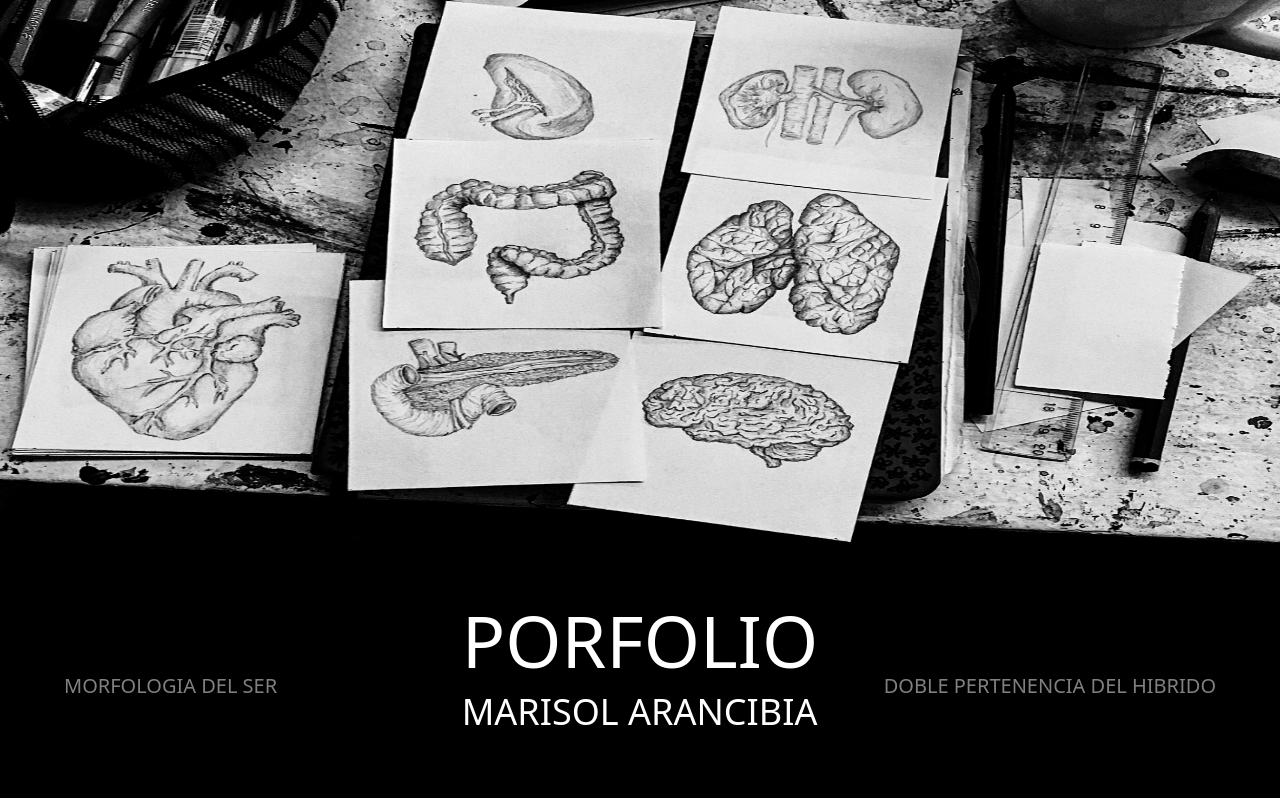
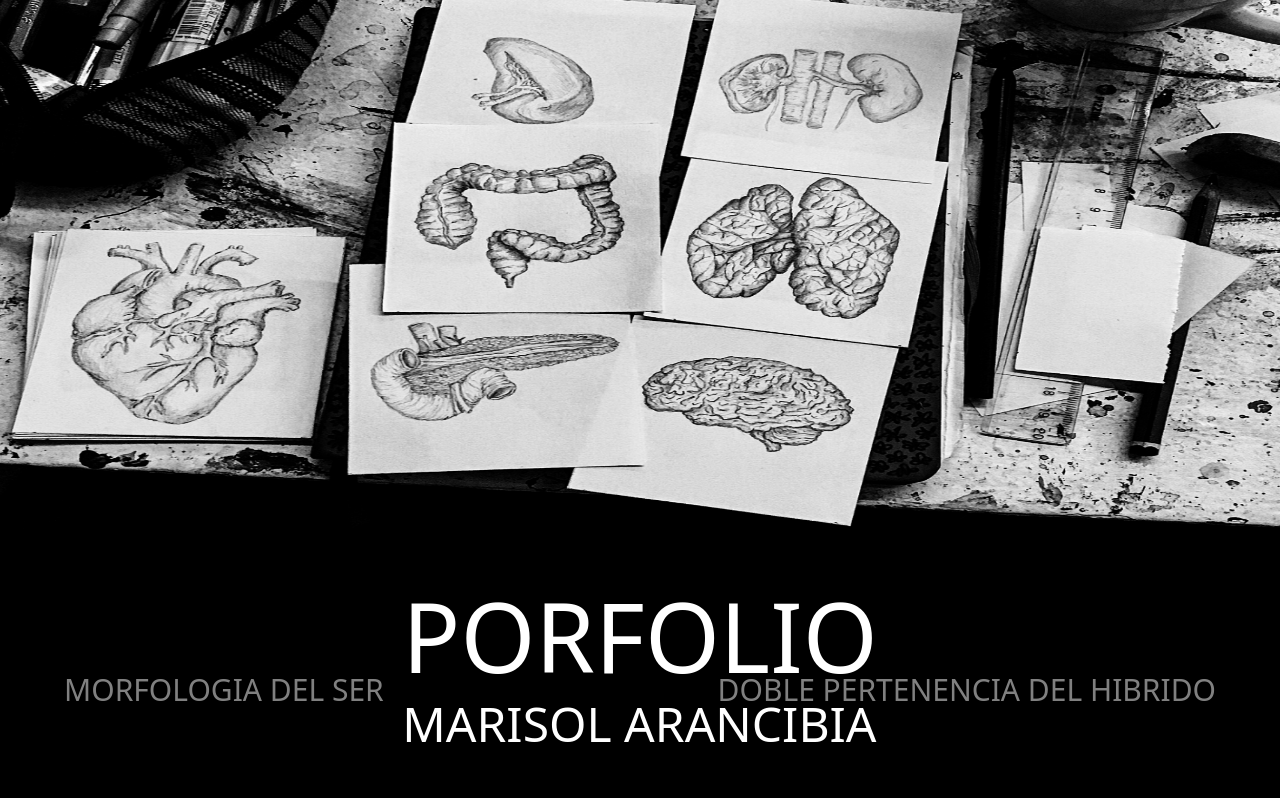
Before and after one commit to Ulises-Molina/Porfolio-Aransol, a React (Vite) app: page / in a window 1280 px wide. Shown: the top 798 px of the page. Built offline with nearby package versions, Linux system fonts and the light colour scheme.

Commit message:
Agregue responsive

```diff
--- a/src/App.tsx
+++ b/src/App.tsx
@@ -10,11 +10,11 @@ export const App: React.FC = () => {
             <section className="bg-red h-[80vh] w-screen flex flex-col justify-center items-center animate-fadeIn delay-500 min-w-full">
                 <img src="/home.png" alt="imagen portada" className="w-full h-full opacity-0 animate-fadeInImage delay-500"></img>
                 <div className="pt-8 opacity-0 animate-slideInUp delay-700">
-                    <h1 className="text-white text-7xl mt-6 font-light">PORFOLIO</h1>
-                    <h1 className="text-white text-4xl mt-4 font-light">MARISOL ARANCIBIA</h1>
+                    <h1 className="text-white text-8xl mt-6 font-light">PORFOLIO</h1>
+                    <h1 className="text-white text-5xl mt-4 font-light">MARISOL ARANCIBIA</h1>
                 </div>
             </section>
-            <div className="hidden lg:flex justify-between items-center gap-5 pt-8 text-white px-16 text-xl font-light">
+            <div className="hidden lg:flex justify-between items-center gap-5 pt-8 text-white px-16 text-3xl font-light">
                 <a href="#first" className="relative group text-white hover:opacity-85 opacity-50 transition-all duration-500">
                     MORFOLOGIA DEL SER
                     <span className="absolute left-0 -bottom-1 w-0 h-0.5 bg-white transition-all duration-500 group-hover:w-full"></span>
@@ -33,15 +33,15 @@ export const App: React.FC = () => {
                 <img src="/second.jpg" alt="segunda imagen" className="w-full h-full object-contain py-16"></img>
         </motion.div>
         </article>
-        <article id="first" className="h-auto bg-black flex flex-col lg:flex-row justify-center items-center gap-5">
+        <article id="first" className="h-auto bg-black flex flex-col lg:flex-row justify-center items-center gap-5 overflow-hidden">
         <motion.div
-            className="flex justify-center items-center"
+            className="flex justify-center items-center overflow-hidden"
             initial= {{opacity: 0,scale: 0.85,rotate:-30}}
             whileInView={{opacity: 1, scale: 1,transition: {duration: 1.5},rotate:0}}>
                 <img src="/third.webp" alt="tercera imagen" className="h-full object-contain w-3/5"></img>
         </motion.div>
         <motion.div
-            className="flex justify-center items-center"
+            className="flex justify-center items-center overflow-hidden"
             initial= {{opacity: 0,scale: 0.85,rotate:30}}
             whileInView={{opacity: 1, scale: 1,transition: {duration: 1.5},rotate:0}}>
                 <img src="/four.webp" alt="cuarta imagen" className="h-full object-contain w-3/5"></img>
```
